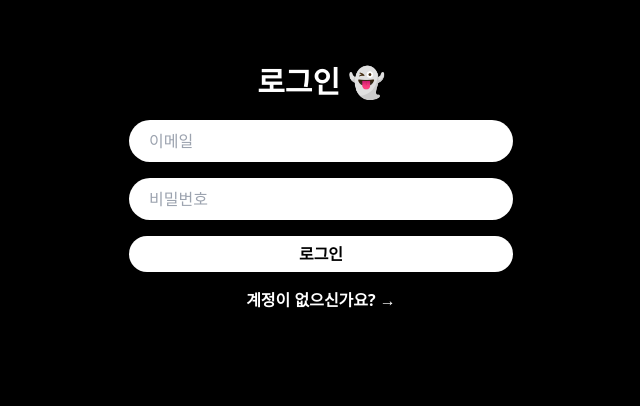
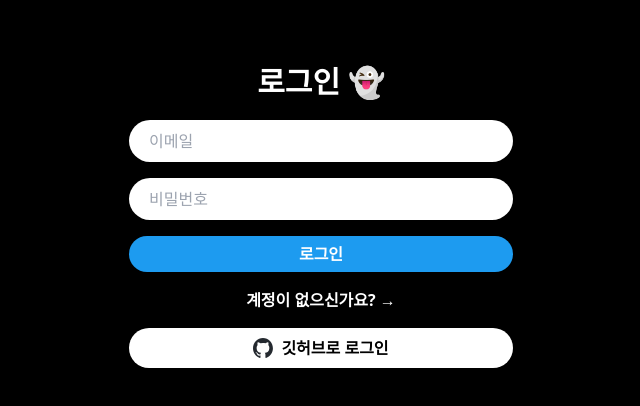
Before and after one commit to qusalsdn/twitter, a Next.js app: page /signIn in a window 1280 px wide. Shown: the top 406 px of the page, without its empty margins (319-959 px from the left). Built offline with nearby package versions, Linux system fonts and the light colour scheme.

Commit message:
Github Login

```diff
--- a/app/signIn/page.tsx
+++ b/app/signIn/page.tsx
@@ -1,5 +1,6 @@
 "use client";
 
+import GithubBtn from "@/components/github-btn";
 import { auth } from "@/src/firebase";
 import { FirebaseError } from "firebase/app";
 import { signInWithEmailAndPassword } from "firebase/auth";
@@ -62,7 +63,10 @@ export default function SignIn() {
           {...register("password", { required: true })}
           className="signUpInputs"
         />
-        <button type="submit" className="signUpInputs bg-white hover:opacity-80 font-bold">
+        <button
+          type="submit"
+          className="signUpInputs bg-[#1d9bf0] hover:opacity-80 font-bold text-white"
+        >
           {loading ? "로딩중..." : "로그인"}
         </button>
       </form>
@@ -70,6 +74,7 @@ export default function SignIn() {
       <Link href={"/signUp"} className="font-bold">
         계정이 없으신가요? &rarr;
       </Link>
+      <GithubBtn />
     </div>
   );
 }
--- a/app/signUp/page.tsx
+++ b/app/signUp/page.tsx
@@ -1,5 +1,6 @@
 "use client";
 
+import GithubBtn from "@/components/github-btn";
 import { auth } from "@/src/firebase";
 import { FirebaseError } from "firebase/app";
 import { createUserWithEmailAndPassword, updateProfile } from "firebase/auth";
@@ -87,7 +88,10 @@ export default function SignUp() {
           {...register("password", { required: true })}
           className="signUpInputs"
         />
-        <button type="submit" className="signUpInputs bg-white hover:opacity-80 font-bold">
+        <button
+          type="submit"
+          className="signUpInputs bg-[#1d9bf0] hover:opacity-80 font-bold text-white"
+        >
           {loading ? "로딩중..." : "회원가입"}
         </button>
       </form>
@@ -95,6 +99,7 @@ export default function SignUp() {
       <Link href={"/signIn"} className="font-bold">
         이미 계정이 있으신가요? &rarr;
       </Link>
+      <GithubBtn />
     </div>
   );
 }
--- /dev/null
+++ b/components/github-btn.tsx
@@ -0,0 +1,36 @@
+import Image from "next/image";
+import githubLogo from "@/public/github-mark.svg";
+import { GithubAuthProvider, signInWithPopup } from "firebase/auth";
+import { auth } from "@/src/firebase";
+import { useState } from "react";
+import { useRouter } from "next/navigation";
+
+export default function GithubBtn() {
+  const router = useRouter();
+  const [error, setError] = useState("");
+
+  const onClickBtn = async () => {
+    try {
+      setError("");
+      const provider = new GithubAuthProvider();
+      await signInWithPopup(auth, provider);
+      router.replace("/");
+    } catch (e) {
+      console.log(e);
+      setError("동일하게 가입한 이메일이 존재합니다.");
+    }
+  };
+
+  return (
+    <div>
+      <button
+        className="flex w-96 items-center justify-center bg-white text-black py-[10px] px-[20px] rounded-3xl font-bold hover:opacity-80"
+        onClick={onClickBtn}
+      >
+        <Image src={githubLogo} alt="githubLogo" width={20} height={20} className="mr-2" /> 깃허브로
+        로그인
+      </button>
+      {error !== "" && <p className="mt-5 text-center text-red-500 font-bold">{error}</p>}
+    </div>
+  );
+}
```
Also changed, not shown: public/github-mark.svg (added).
